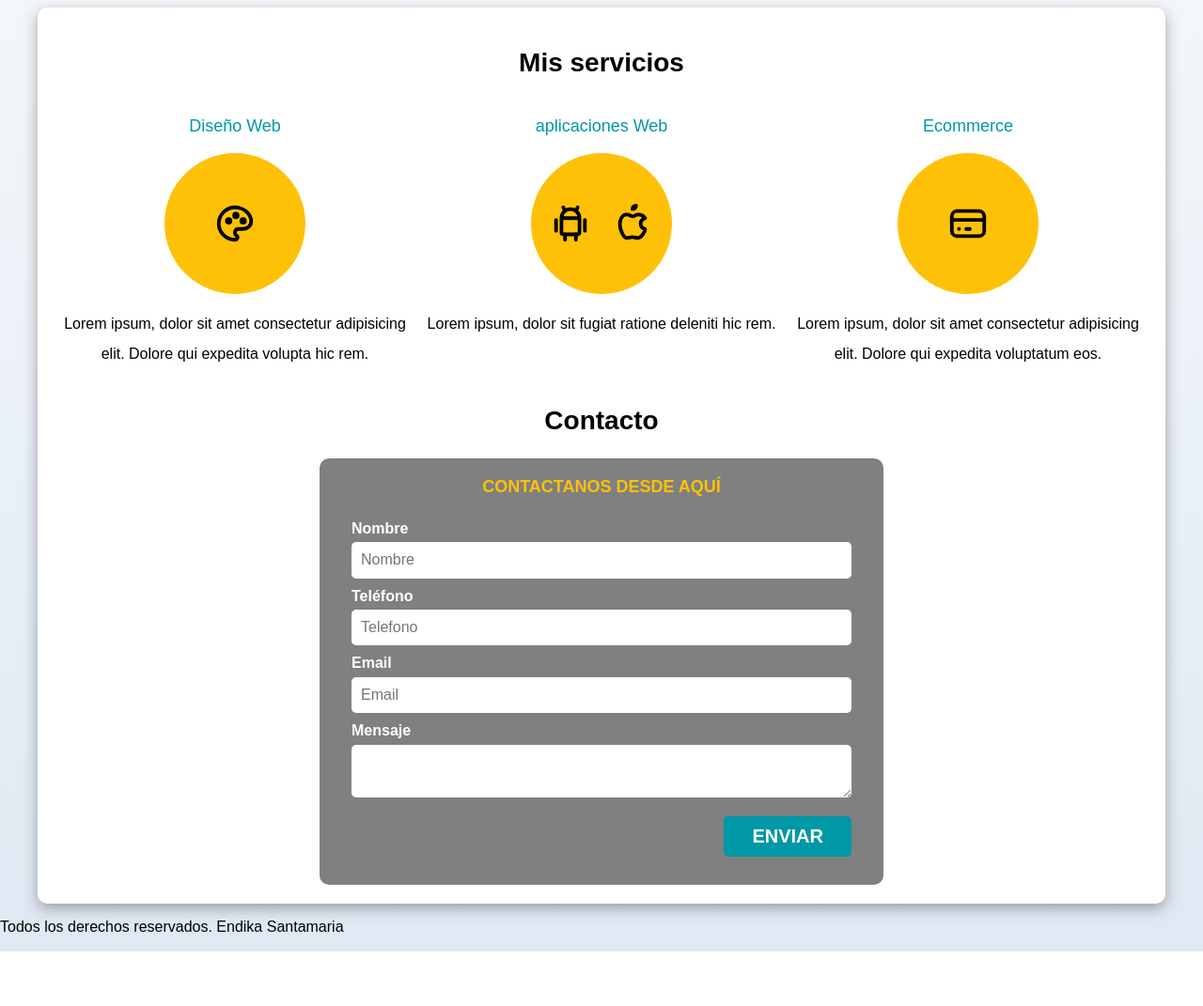
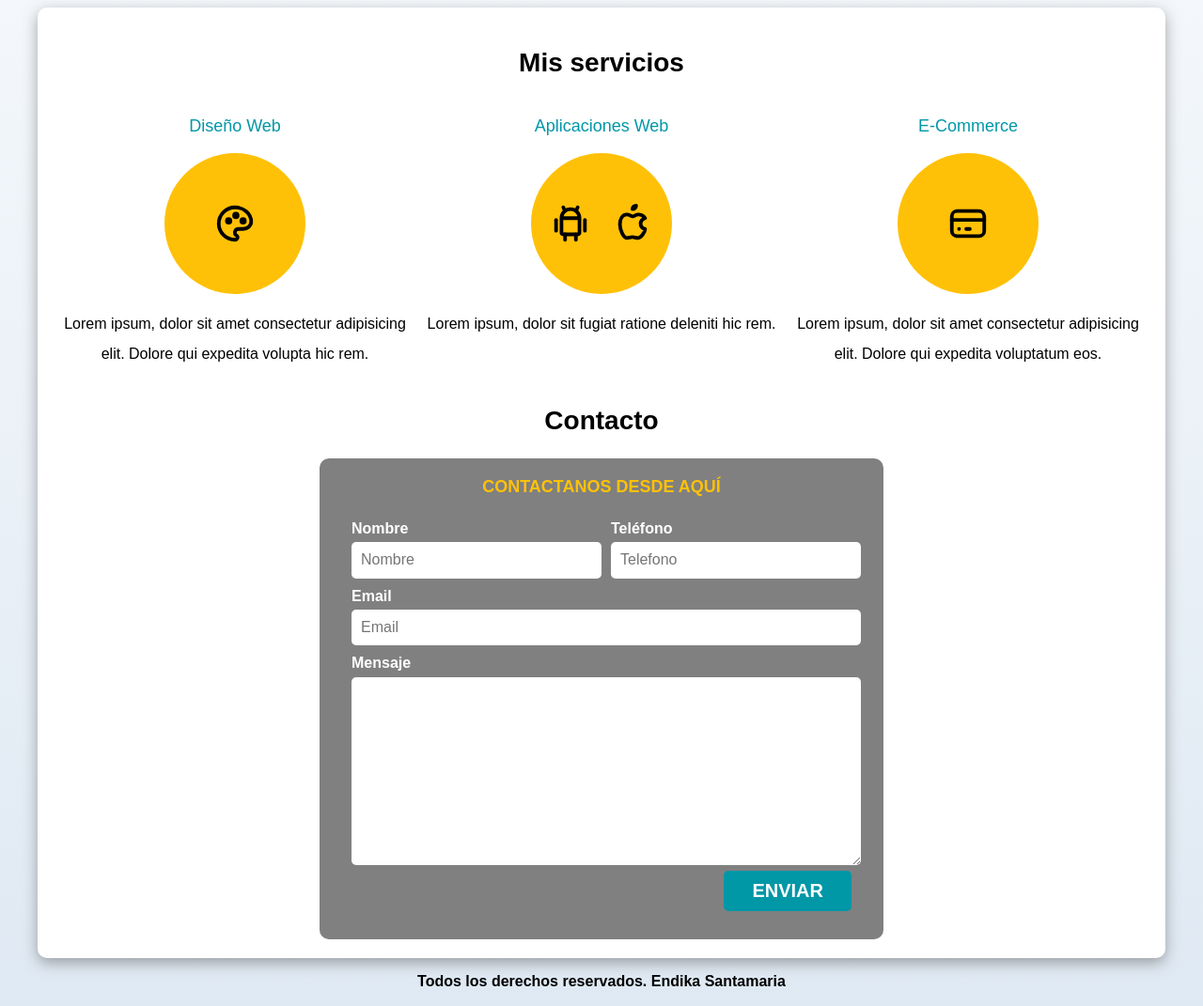
Before and after one commit to Akradeveloper/Portfolio, a plain HTML site: page index.html in a window 1280 px wide. Shown: the part 600-1671 px from the top of the page at 94% size. Before the commit the page ends 1613 px from the top, so only its background shows below. Drawn offline with Linux system fonts and the light colour scheme.

Commit message:
terminado

```diff
--- a/index.html
+++ b/index.html
@@ -111,7 +111,7 @@
           </p>
         </section>
         <section class="service">
-          <h3>aplicaciones Web</h3>
+          <h3>Aplicaciones Web</h3>
           <div class="icon-service">
             <svg
               xmlns="http://www.w3.org/2000/svg"
@@ -158,7 +158,7 @@
           <p>Lorem ipsum, dolor sit fugiat ratione deleniti hic rem.</p>
         </section>
         <section class="service">
-          <h3>Ecommerce</h3>
+          <h3>E-Commerce</h3>
           <div class="icon-service">
             <svg
               xmlns="http://www.w3.org/2000/svg"
@@ -210,6 +210,7 @@
                 <label>Mensaje</label>
                 <textarea class="input-text"></textarea>
               </div>
+            </div>
             <div class="align-right flex">
               <input
                 class="button-contact w-sm-100"
@@ -217,12 +218,11 @@
                 value="Enviar"
               />
             </div>
-            </div>
           </fieldset>
         </form>
       </section>
     </main>
-    <footer>
+    <footer class="footer">
       <p>Todos los derechos reservados. Endika Santamaria</p>
     </footer>
   </body>
--- a/styles/index.css
+++ b/styles/index.css
@@ -9,6 +9,7 @@
 html {
   font-size: 62.5%;
   box-sizing: border-box;
+  scroll-snap-type: y mandatory;
 }
 
 *,
@@ -54,12 +55,6 @@ h3 {
   width: 100%;
 }
 
-@media (min-width: 768px) {
-  .w-sm-100 {
-    width: auto;
-  }
-}
-
 .flex {
   display: flex;
 }
@@ -91,13 +86,6 @@ h3 {
 .mainNav a:hover {
   background-color: var(--primario);
   color: var(--oscuro);
-}
-
-@media (min-width: 768px) {
-  .mainNav {
-    flex-direction: row;
-    justify-content: space-between;
-  }
 }
 
 .hero {
@@ -134,7 +122,7 @@ h3 {
   background-color: var(--secundario);
   color: var(--blanco);
   padding: 1rem 3rem;
-  margin-top: 1rem;
+  margin-top: 3rem;
   font-size: 2rem;
   text-decoration: none;
   text-transform: uppercase;
@@ -154,20 +142,16 @@ h3 {
   border-radius: 1rem;
 }
 
-@media (min-width: 768px) {
-  .button-contact {
-    width: auto;
-  }
-}
-
 .button-contact:hover {
   cursor: pointer;
 }
 
-.services {
-  display: grid;
-  grid-template-columns: 1fr 1fr 1fr;
-  column-gap: 1rem;
+/*SCROLL BARS */
+.services,
+.nav-bg,
+.form-container {
+  scroll-snap-align: center;
+  scroll-snap-stop: always;
 }
 
 .service {
@@ -217,9 +201,6 @@ h3 {
   color: var(--primario);
 }
 
-.form-container {
-}
-
 .form-field {
   margin-bottom: 1rem;
 }
@@ -238,6 +219,48 @@ h3 {
   padding: 1rem;
 }
 
+.form-field textarea {
+  height: 20rem;
+}
+
 .submit .button-contact {
   width: 100%;
 }
+
+.form-field:nth-child(3),
+.form-field:nth-child(4) {
+  grid-column: 1/3;
+}
+
+.footer {
+  text-align: center;
+  font-weight: 700;
+}
+
+@media (min-width: 768px) {
+  .button-contact {
+    width: auto;
+  }
+
+  .form-container {
+    display: grid;
+    grid-template-columns: 50% 50%;
+    grid-template-rows: auto auto 20rem;
+    column-gap: 1rem;
+  }
+
+  .mainNav {
+    flex-direction: row;
+    justify-content: space-between;
+  }
+
+  .w-sm-100 {
+    width: auto;
+  }
+
+  .services {
+    display: grid;
+    grid-template-columns: repeat(3, 1fr);
+    column-gap: 1rem;
+  }
+}
```
Lines whose indentation alone changed are shown as unchanged.
